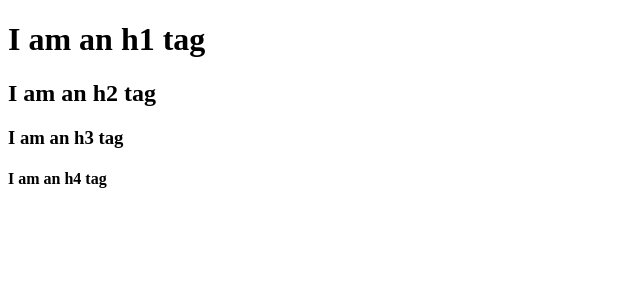
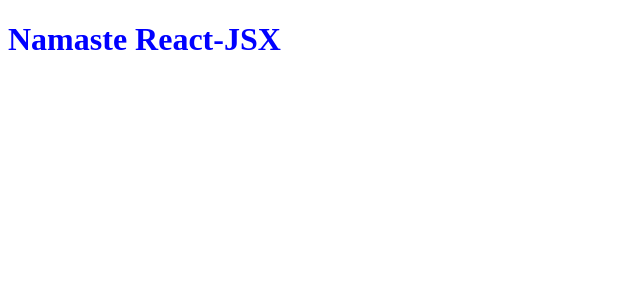
Before and after one commit to ThisIsOJAS/namaste-food-ordering, a React (Vite) app: page / in a window 1280 px wide. Shown: the top 300 px of the page, without its empty margins (0-640 px from the left). Built offline with nearby package versions, Linux system fonts and the light colour scheme.

Commit message:
legacy code file added

```diff
--- a/App.js
+++ b/App.js
@@ -1,40 +1,8 @@
 import React from "react";
 import ReactDOM from "react-dom/client";
 
-/* example structure
- *  -----------------
- *
- *  <div id="parent">
- *       <div id="child1">
- *                       <h1 id="heading">I am an h1 tag</h1>
- *                       <h2 id="heading">I am an h2 tag</h2>
- *       </div>
- *       <div id="child2">
- *                       <h3 id="heading">I am an h3 tag</h3>
- *                       <h4 id="heading">I am an h4 tag</h4>
- *       </div>
- *   </div>
- */
-
-const parent = React.createElement("div", { id: "parent" }, [
-  React.createElement("div", { id: "child1" }, [
-    React.createElement("h1", {}, "I am an h1 tag"),
-    React.createElement("h2", {}, "I am an h2 tag"),
-  ]),
-  React.createElement("div", { id: "child2" }, [
-    React.createElement("h3", {}, "I am an h3 tag"),
-    React.createElement("h4", {}, "I am an h4 tag"),
-  ]),
-]);
-
-console.log(parent);
-
-// const heading = React.createElement(
-//   "h1",
-//   { id: "heading", xyz: "abc" },
-//   "Hello World from React !!"
-// ); object
+const JSXheading = <h1 className="heading">Namaste React-JSX</h1>;
 
 const root = ReactDOM.createRoot(document.getElementById("root"));
 
-root.render(parent);
+root.render(JSXheading);
--- a/index.css
+++ b/index.css
@@ -1,3 +1,3 @@
-#heading {
+.heading {
   color: blue;
 }
```
Also changed, not shown: index.html (+0 -41 lines), 2 other files (tests, documents, lock files or other folders).
